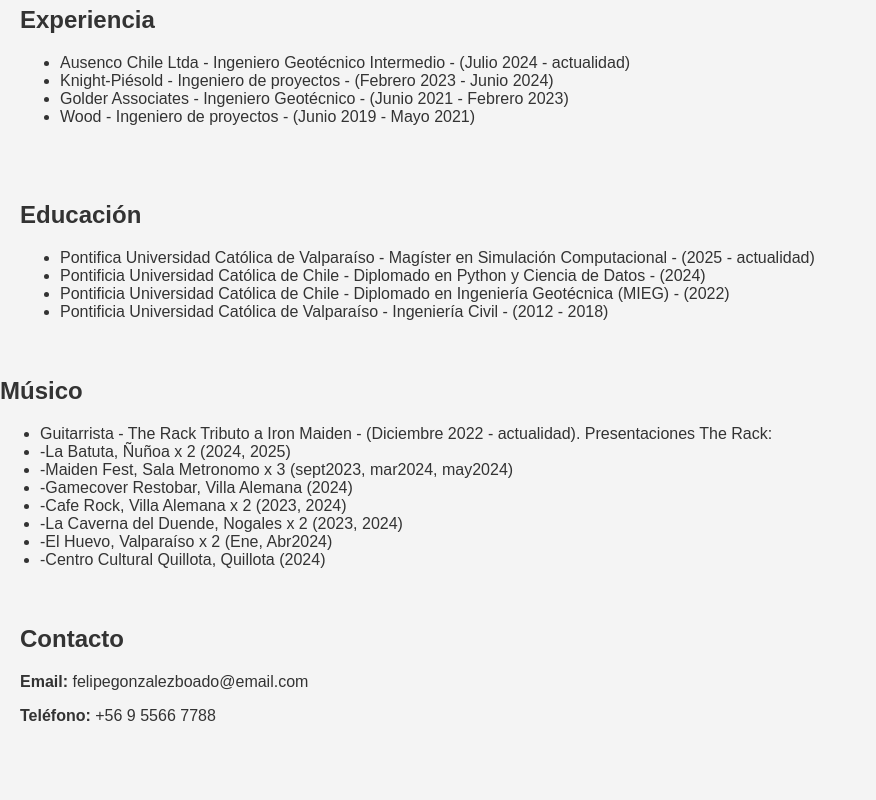
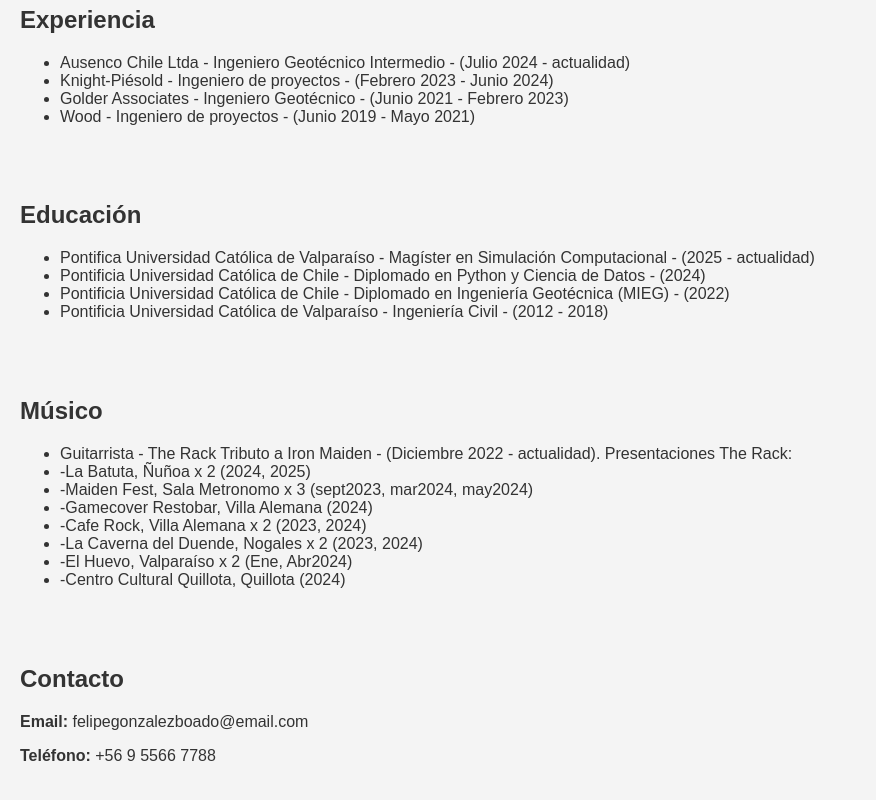
Before and after one commit to gonzabod/Felipegonzalezboado, a plain HTML site: page index.html in a window 1280 px wide. Shown: the part 452-1252 px from the top of the page, without its empty margins (0-876 px from the left). Before the commit the page ends 1213 px from the top, so only its background shows below. Drawn offline with Linux system fonts and the light colour scheme.

Commit message:
Update index.html

```diff
--- a/index.html
+++ b/index.html
@@ -99,7 +99,7 @@
 
     </ul>
   </section>
-
+  <section id="musico">
     <h2>Músico</h2>
     <ul>
       <li>Guitarrista - The Rack Tributo a Iron Maiden - (Diciembre 2022 - actualidad). Presentaciones The Rack: </li>
```
